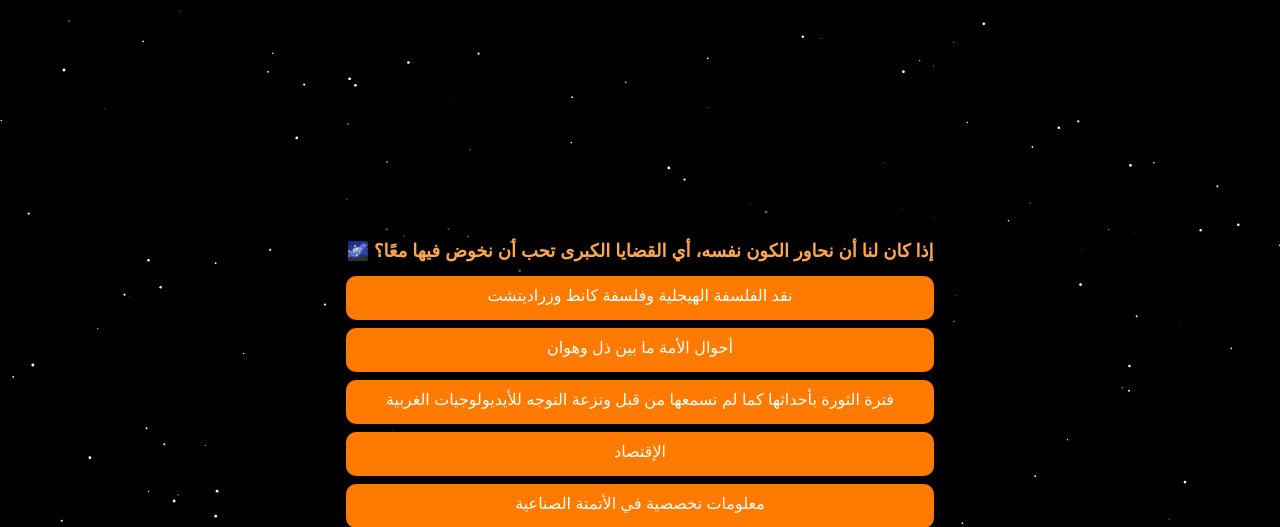
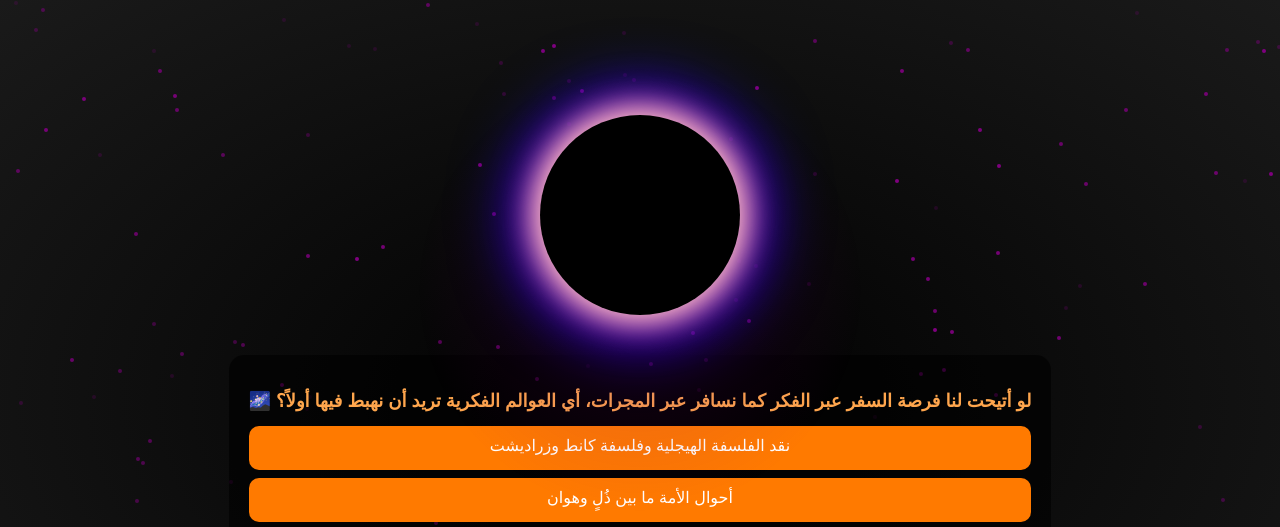
Before and after one commit to shaheenmahmod9/MahmoudShaheen, a plain HTML site: page index.html in a window 1280 px wide. Shown: the top 527 px of the page. Drawn offline with Linux system fonts and the light colour scheme.

Commit message:
Update index.html

```diff
--- a/index.html
+++ b/index.html
@@ -7,22 +7,16 @@
 <style>
   body {
     margin: 0;
+    overflow: hidden;
+    background: radial-gradient(ellipse at center, black, #1a1a1a);
     height: 100vh;
-    background: radial-gradient(ellipse at bottom, #000000 0%, #000000 100%);
-    color: white;
-    font-family: Arial, sans-serif;
     display: flex;
     flex-direction: column;
     align-items: center;
     justify-content: center;
-    overflow: hidden;
+    color: white;
+    font-family: Arial, sans-serif;
     text-align: center;
-  }
-  canvas {
-    position: fixed;
-    top: 0;
-    left: 0;
-    z-index: -1;
   }
   .name {
     font-weight: 900;
@@ -70,57 +64,87 @@
     font-size: 14px;
     color: #ffd580;
   }
-  .spaceship {
-    position: fixed;
-    width: 60px;
-    bottom: -80px;
-    animation: fly 10s linear infinite;
+  .black-hole-container {
+    position: relative;
+    width: 300px;
+    height: 300px;
   }
-  @keyframes fly {
-    0% { transform: translateX(-100px) translateY(0) rotate(45deg); }
-    50% { transform: translateX(calc(100vw + 100px)) translateY(-200px) rotate(45deg); }
-    100% { transform: translateX(-100px) translateY(0) rotate(45deg); }
+  .black-hole {
+    position: absolute;
+    bottom: 20px;
+    left: 50%;
+    width: 200px;
+    height: 200px;
+    background: black;
+    border-radius: 50%;
+    box-shadow: 0 0 20px 5px pink, 0 0 40px 10px purple, 0 0 60px 15px blue;
+    animation: neon-glow 3s infinite ease-in-out;
+    transform: translateX(-50%);
+  }
+  .purple-shadow {
+    position: absolute;
+    top: 30px;
+    left: 50%;
+    width: 450px;
+    height: 450px;
+    background: radial-gradient(circle, rgba(128, 0, 128, 0.2), transparent 70%);
+    border-radius: 50%;
+    transform: translate(-50%);
+    animation: wave-color-motion 5s infinite ease-in-out;
+  }
+  .stars {
+    position: absolute;
+    width: 100%;
+    height: 100%;
+    z-index: -1;
+  }
+  .star {
+    position: absolute;
+    width: 4px;
+    height: 4px;
+    background: purple;
+    border-radius: 50%;
+    animation: twinkle 3s infinite ease-in-out;
+  }
+  @keyframes neon-glow {
+    0%, 100% { box-shadow: 0 0 20px 5px pink, 0 0 40px 10px purple, 0 0 60px 15px blue; }
+    50% { box-shadow: 0 0 30px 10px pink, 0 0 50px 15px purple, 0 0 70px 20px blue; }
+  }
+  @keyframes wave-color-motion {
+    0%, 100% { transform: translate(-50%) scale(1); background: radial-gradient(circle, rgba(128, 0, 128, 0.2), transparent 70%); }
+    50% { transform: translate(-50%) scale(1.2); background: radial-gradient(circle, rgba(200, 0, 200, 0.6), transparent 70%); }
+  }
+  @keyframes twinkle {
+    0%, 100% { opacity: 1; }
+    50% { opacity: 0.2; }
   }
 </style>
 </head>
 <body>
-<canvas id="stars"></canvas>
-<img src="https://upload.wikimedia.org/wikipedia/commons/3/3c/NASA_space_shuttle.png" class="spaceship" alt="Spaceship" />
+<div class="black-hole-container">
+  <div class="purple-shadow"></div>
+  <div class="black-hole"></div>
+</div>
+<div class="stars"></div>
 <div class="poll">
-  <h2>🌌 إذا كان لنا أن نحاور الكون نفسه، أي القضايا الكبرى تحب أن نخوض فيها معًا؟</h2>
-  <div class="option" data-count="0">نقد الفلسفة الهيجلية وفلسفة كانط وزراديتشت <div class="result"></div></div>
-  <div class="option" data-count="0">أحوال الأمة ما بين ذل وهوان <div class="result"></div></div>
-  <div class="option" data-count="0">فترة الثورة بأحداثها كما لم تسمعها من قبل ونزعة التوجه للأيديولوجيات الغربية <div class="result"></div></div>
+  <h2>🌌 لو أتيحت لنا فرصة السفر عبر الفكر كما نسافر عبر المجرات، أي العوالم الفكرية تريد أن نهبط فيها أولاً؟</h2>
+  <div class="option" data-count="0">نقد الفلسفة الهيجلية وفلسفة كانط وزراديشت <div class="result"></div></div>
+  <div class="option" data-count="0">أحوال الأمة ما بين ذُلٍ وهوان <div class="result"></div></div>
+  <div class="option" data-count="0">فترة الثورة ومشاهد لن تحكى لك ونزعة التوجه للأيدولوجيات الغربية <div class="result"></div></div>
   <div class="option" data-count="0">الإقتصاد <div class="result"></div></div>
   <div class="option" data-count="0">معلومات تخصصية في الأتمتة الصناعية <div class="result"></div></div>
 </div>
 <div class="name">Mahmoud shaheen</div>
 <script>
-  const canvas = document.getElementById('stars');
-  const ctx = canvas.getContext('2d');
-  canvas.width = window.innerWidth;
-  canvas.height = window.innerHeight;
-  const stars = Array.from({ length: 200 }, () => ({
-    x: Math.random() * canvas.width,
-    y: Math.random() * canvas.height,
-    radius: Math.random() * 1.5,
-    speed: Math.random() * 0.5
-  }));
-  function drawStars() {
-    ctx.clearRect(0, 0, canvas.width, canvas.height);
-    ctx.fillStyle = '#000000';
-    ctx.fillRect(0, 0, canvas.width, canvas.height);
-    ctx.fillStyle = 'white';
-    stars.forEach(star => {
-      ctx.beginPath();
-      ctx.arc(star.x, star.y, star.radius, 0, Math.PI * 2);
-      ctx.fill();
-      star.y += star.speed;
-      if (star.y > canvas.height) star.y = 0;
-    });
-    requestAnimationFrame(drawStars);
+  const starsContainer = document.querySelector('.stars');
+  for (let i = 0; i < 200; i++) {
+    const star = document.createElement('div');
+    star.classList.add('star');
+    star.style.left = `${Math.random() * 100}vw`;
+    star.style.top = `${Math.random() * 100}vh`;
+    star.style.animationDelay = `${Math.random() * 5}s`;
+    starsContainer.appendChild(star);
   }
-  drawStars();
 
   const options = document.querySelectorAll('.option');
   let totalVotes = 0;
```
